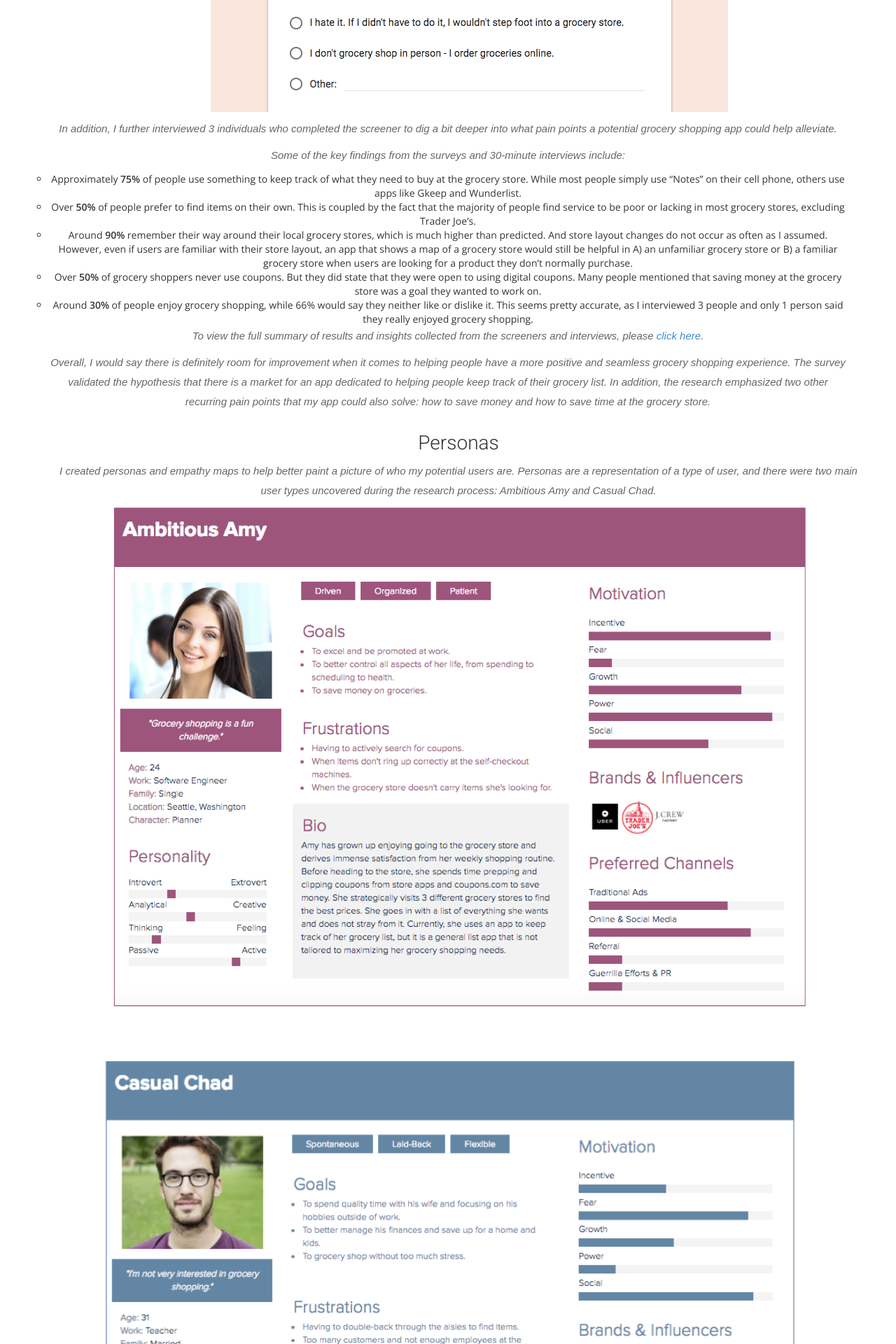
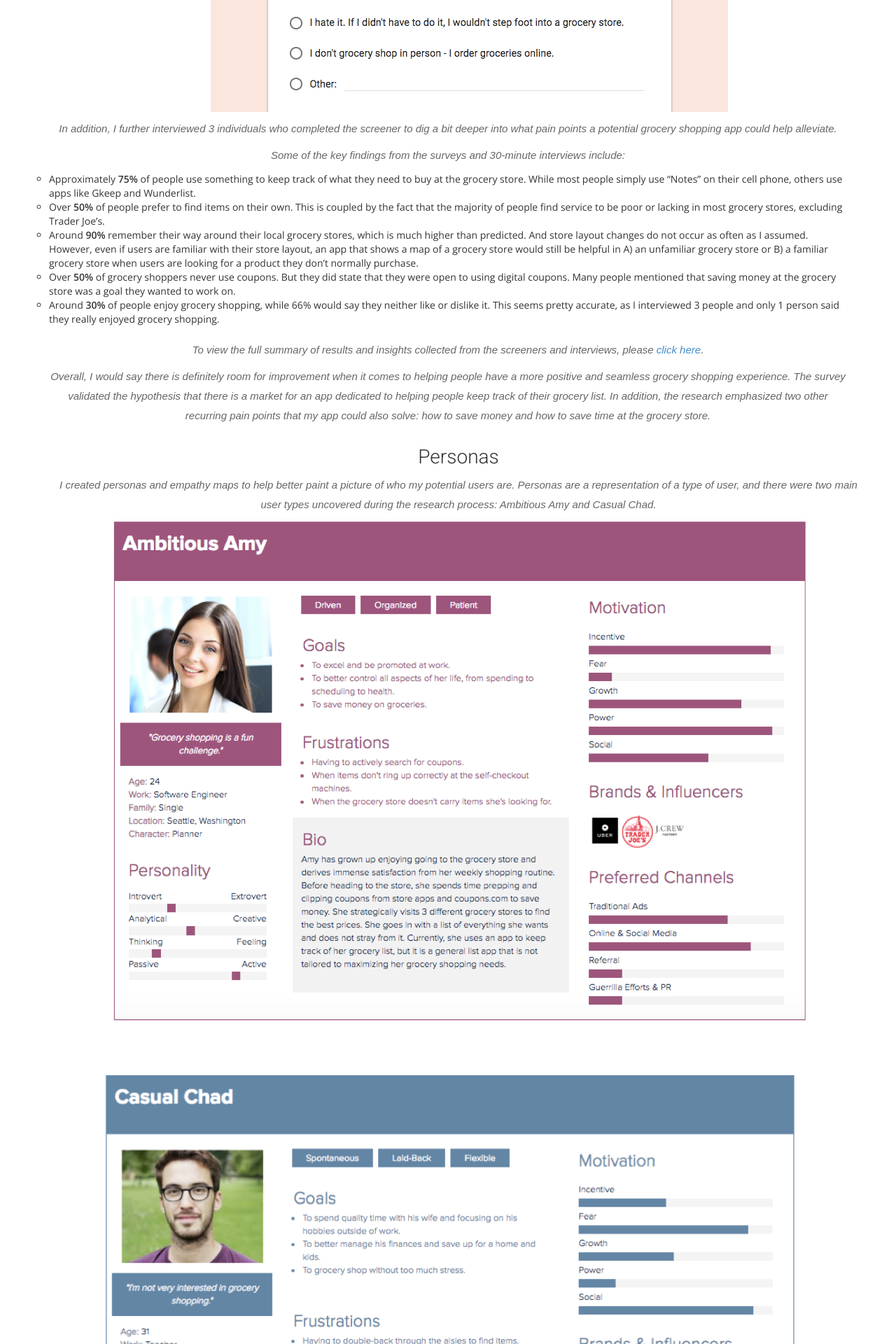
Before and after one commit to melanietsou/melanietsou.github.io, a Jekyll site: the page built from sebastian.html, in a window 1280 px wide. Shown: the part 1428-3348 px from the top of the page at 70% size. Built offline with Jekyll 4.4.1, drawn with Linux system fonts in a browser that asks for light colours; nearby versions of some CDN libraries; some web fonts are replaced.

Commit message:
funfacts

```diff
--- a/_data/funfacts.yml
+++ b/_data/funfacts.yml
@@ -1,5 +1,5 @@
 - counter: 5
-  icon: ion-ios-chatboxes-outline
+  icon: ion-ios-chatboxes
   text: Languages Studied
 - counter: 40
   icon: ion-earth
@@ -8,5 +8,5 @@
   icon: ion-image
   text: Websites Built
 - counter: 2
-  icon: ion-ios-compose-outline
-  text: Book Written (In-Progress!)
+  icon: ion-ios-book
+  text: Books Written (In-Progress!)
--- a/_includes/header.html
+++ b/_includes/header.html
@@ -14,7 +14,7 @@
             <span class="icon-bar"></span>
             <span class="icon-bar"></span>
             </button>
-            <a class="navbar-brand" href="index.html">
+            <a class="navbar-brand" href="/">
               <img src="{{ site.baseurl }}/img/MelanieTsouLogo.png" alt="Logo">
             </a>
           </div>
--- a/sebastian.html
+++ b/sebastian.html
@@ -61,7 +61,7 @@
 <p></p>
 <p>In addition, I further interviewed 3 individuals who completed the screener to dig a bit deeper into what pain points a potential grocery shopping app could help alleviate. </p>
 <p>Some of the key findings from the surveys and 30-minute interviews include:</p>
-<ul style="list-style-type:circle;">
+<ul style="list-style-type:circle;margin-bottom: 20px;" class="text-left">
   <li>Approximately <b>75%</b> of people use something to keep track of what they need to buy at the grocery store. While most people simply use “Notes” on their cell phone, others use apps like Gkeep and Wunderlist.</li>
   <li>Over <b>50%</b> of people prefer to find items on their own. This is coupled by the fact that the majority of people find service to be poor or lacking in most grocery stores, excluding Trader Joe’s.</li>
   <li>Around <b>90%</b> remember their way around their local grocery stores, which is much higher than predicted. And store layout changes do not occur as often as I assumed. However, even if users are familiar with their store layout, an app that shows a map of a grocery store would still be helpful in A) an unfamiliar grocery store or B) a familiar grocery store when users are looking for a product they don’t normally purchase.</li>
```
